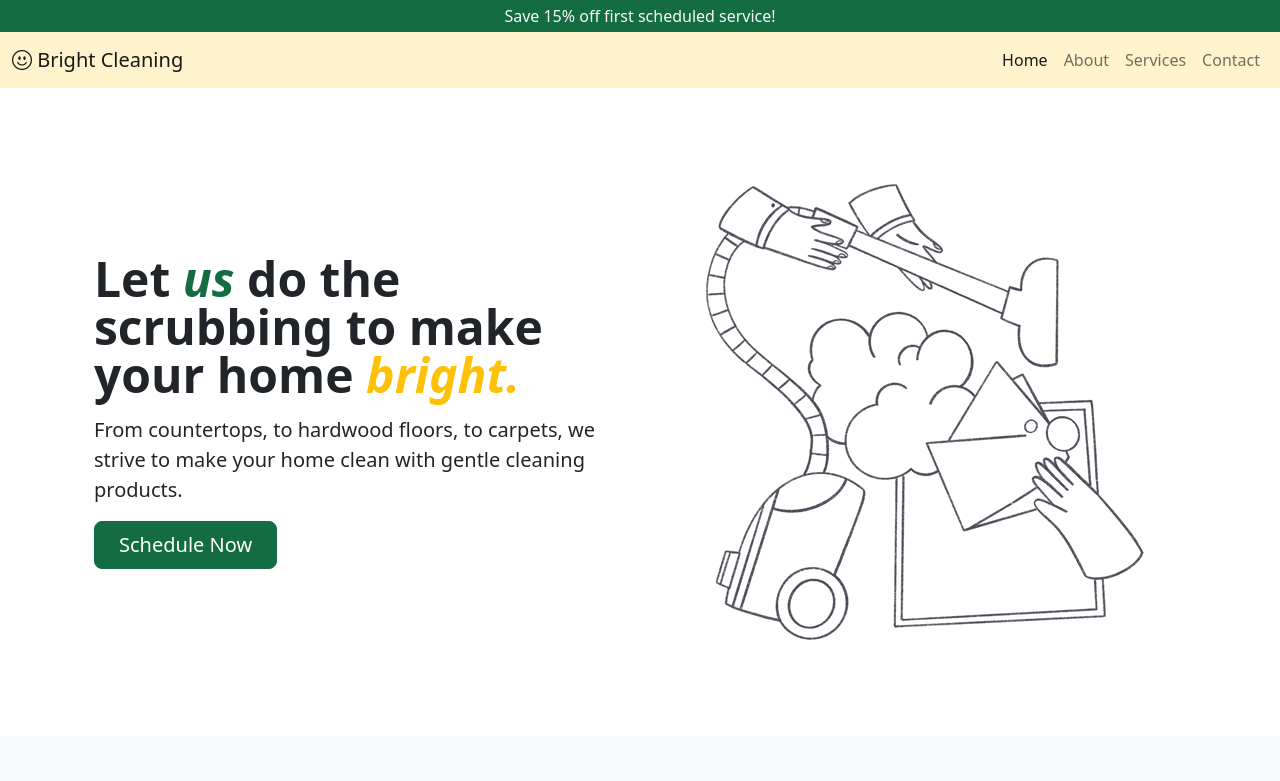
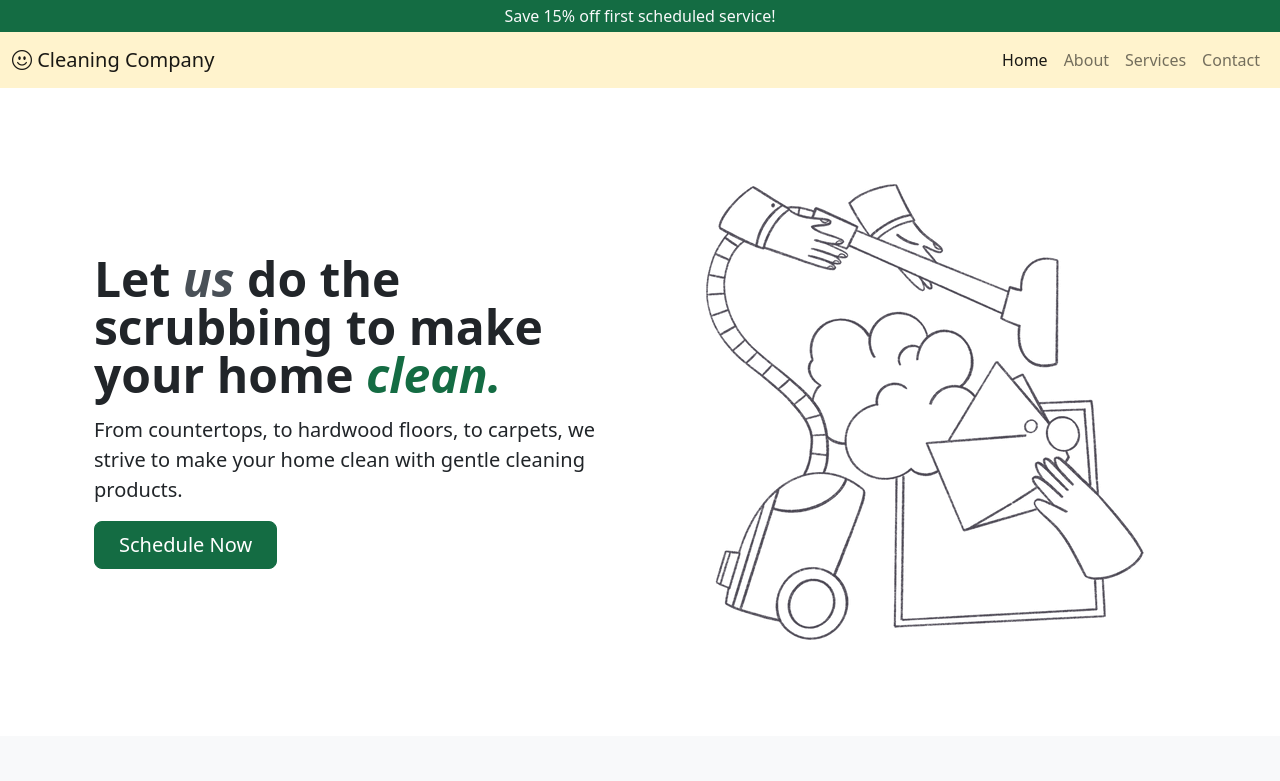
Before and after one commit to marcus-hugo/custom-bootstrap-site, a website: page index.html in a window 1280 px wide. Shown: the top 781 px of the page. Drawn offline with nearby package versions, Linux system fonts and the light colour scheme.

Commit message:
changed theme name and colors

```diff
--- a/index.html
+++ b/index.html
@@ -10,7 +10,7 @@
     <!-- Bootstrap Icons -->
     <link rel="stylesheet" href="https://cdn.jsdelivr.net/npm/bootstrap-icons@1.10.3/font/bootstrap-icons.css">
 
-    <title>Bright Cleaning</title>
+    <title>Cleaning</title>
 </head>
 
 <body>
@@ -22,7 +22,7 @@
         <nav class="navbar navbar-expand-md">
             <div class="container-fluid">
 
-                <a class="navbar-brand" href="#"><i class="bi bi-emoji-smile"></i> Bright Cleaning</a>
+                <a class="navbar-brand" href="#"><i class="bi bi-emoji-smile"></i> Cleaning Company</a>
                 <button class="navbar-toggler" type="button" data-bs-toggle="collapse" data-bs-target="#navbarSupportedContent" aria-controls="navbarSupportedContent" aria-expanded="false" aria-label="Toggle navigation">
                     <span class="navbar-toggler-icon"></span>
                 </button>
@@ -56,7 +56,7 @@
                         <img src="images/bonbon-line-vacuum-cleaner-and-cleaning-items.webp" width="438" height="456" class="d-block mx-lg-auto img-fluid" alt="vacumn cleaner">
                     </div>
                     <div class="col-lg-6">
-                        <h1 class="display-5 fw-bold lh-1 mb-3">Let <em class="text-green-600">us</em> do the scrubbing to make your home <em class="text-yellow-500">bright.</em></h1>
+                        <h1 class="display-5 fw-bold lh-1 mb-3">Let <em class="text-700">us</em> do the scrubbing to make your home <em class="text-green-600">clean.</em></h1>
                         <p class="lead">From countertops, to hardwood floors, to carpets, we strive to make your home clean with gentle cleaning products.</p>
                         <div class="d-grid gap-2 d-md-flex justify-content-md-start">
                         <button type="button" class="btn btn-primary btn-lg px-4 me-md-2">Schedule Now</button>
```
Also changed, not shown: sass/main.scss (+3 -8 lines), dist/main.min.css.
